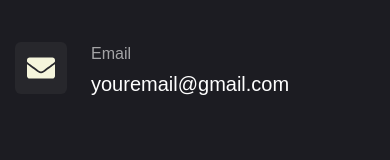
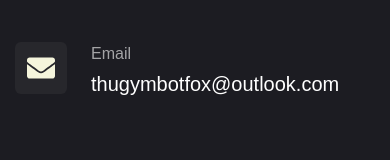
Before and after one commit to Hamilton8560/piper, a Next.js app: page /contact in a window 390 px wide. Shown: the part 190-350 px from the top of the page. Built offline with nearby package versions, Linux system fonts and the light colour scheme.

Commit message:
updated phone and email and name

```diff
--- a/app/contact/page.jsx
+++ b/app/contact/page.jsx
@@ -24,7 +24,7 @@
   {
     icon: <FaEnvelope />,
     title: "Email",
-    description: "youremail@gmail.com", // Replace with your actual email
+    description: "thugymbotfox@outlook.com", // Replace with your actual email
   },
 ];
 
--- a/app/page.jsx
+++ b/app/page.jsx
@@ -37,7 +37,7 @@
           <div className="text-center xl:text-left order-2 xl:order-none">
             <span className="text-xl">Fitness Coach</span>
             <h1 className="h1 mb-6">
-              Welcome! I&apos;m <br /> <span className="text-accent">Zumrod Tebra</span>
+              Welcome! I&apos;m <br /> <span className="text-accent">Pyper J </span>
             </h1>
             <p className="max-w-[500px] mb-9 text-white/80">
               I&apos;m here to help you reach your fitness goals in a way that&apos;s just right for you! Let&apos;s revive your fitness journey with dynamic, personalized training sessions and tailored fitness programs. We&apos;ll create a plan that&apos;s as unique as you are. Whether you choose a one-on-one session, a tailored program, or my specified workout routine available in my app, Zoomfit, I am here to inspire and motivate you every step of the way. Turn your vision into reality. Your best self is waiting!
```
